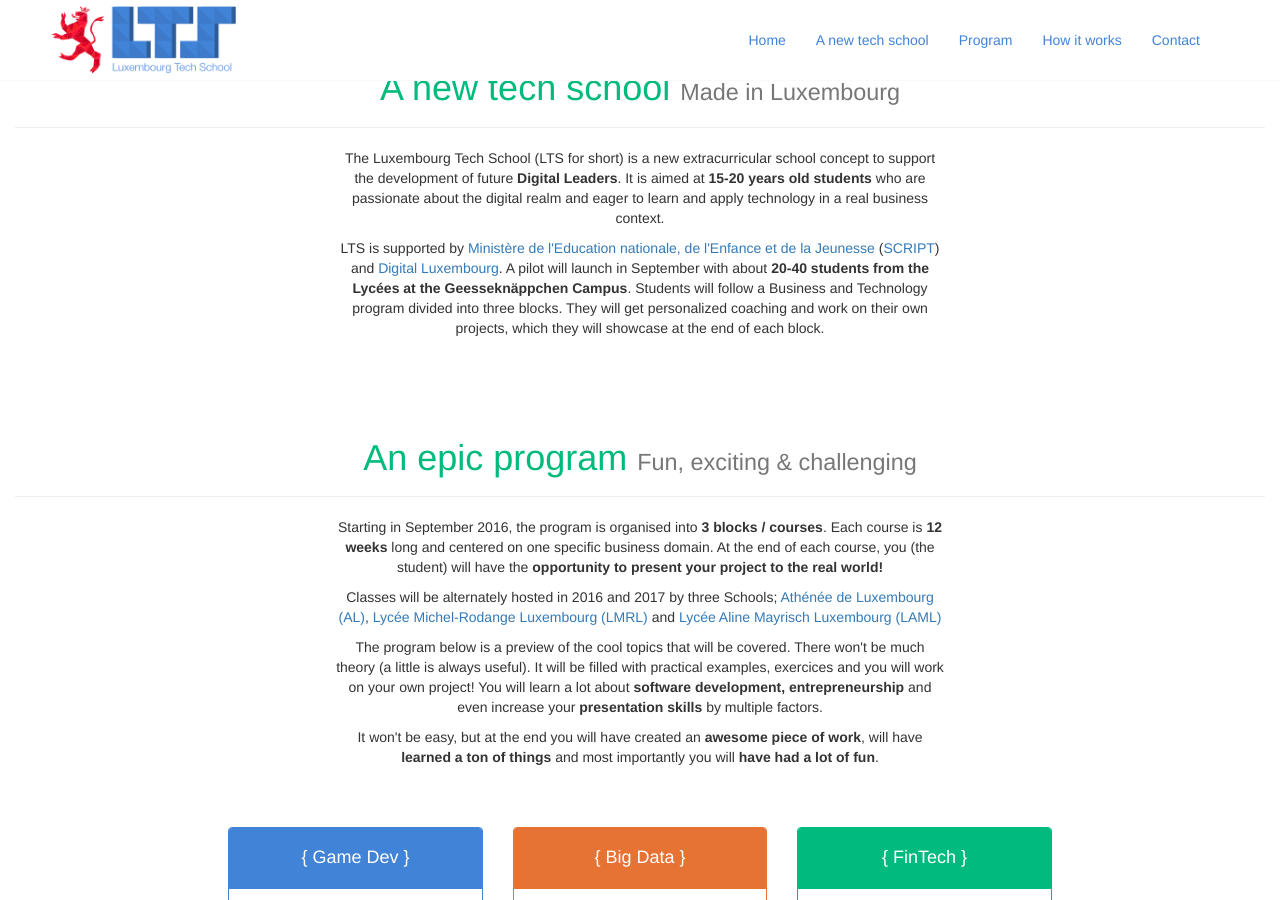
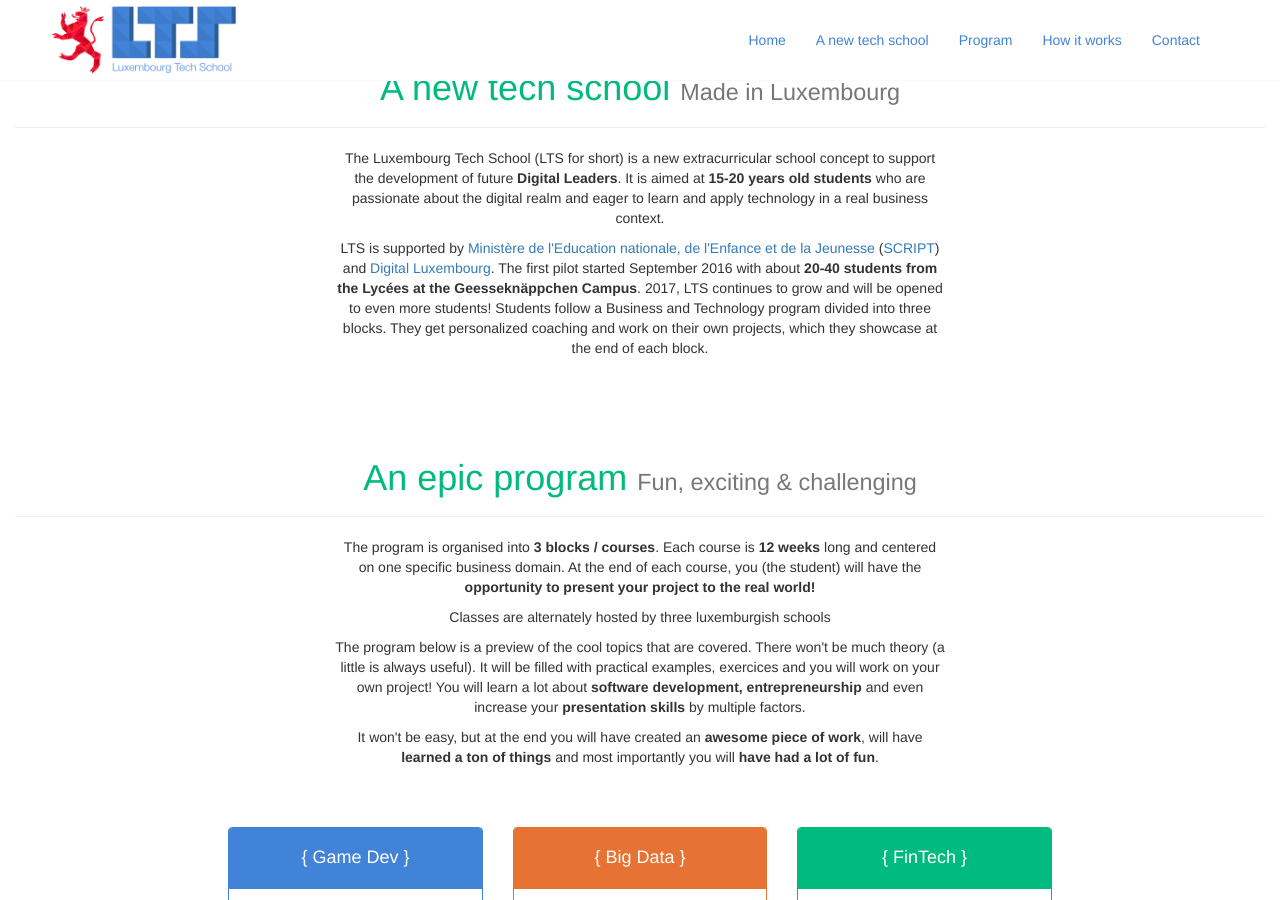
Before and after one commit to LuxembourgTechSchool/luxembourgtechschool.github.io, a Jekyll site: the page built from index.html, in a window 1280 px wide and 900 px high, scrolled down 872 px. Built offline with Jekyll 4.4.1, drawn with Linux system fonts in a browser that asks for light colours; some of the changed text lies outside the part shown.

Commit message:
Add Pitch Event in program and fix text

```diff
--- a/index.html
+++ b/index.html
@@ -57,7 +57,7 @@ layout: default
           The Luxembourg Tech School (LTS for short) is a new extracurricular school concept to support the development of future <strong>Digital Leaders</strong>. It is aimed at <strong>15-20 years old students</strong> who are passionate about the digital realm and eager to learn and apply technology in a real business context.
         </p>
         <p>
-          LTS is supported by <a href="http://portal.education.lu/script/" target="_blank">Ministère de l'Education nationale, de l'Enfance et de la Jeunesse</a> (<a href="http://portal.education.lu/script/" target="_blank">SCRIPT</a>) and <a href="http://www.digital-luxembourg.public.lu/" target="_blank">Digital Luxembourg</a>. A pilot will launch in September with about <strong>20-40 students from the Lycées at the Geesseknäppchen Campus</strong>. Students will follow a Business and Technology program divided into three blocks. They will get personalized coaching and work on their own projects, which they will showcase at the end of each block.
+          LTS is supported by <a href="http://portal.education.lu/script/" target="_blank">Ministère de l'Education nationale, de l'Enfance et de la Jeunesse</a> (<a href="http://portal.education.lu/script/" target="_blank">SCRIPT</a>) and <a href="http://www.digital-luxembourg.public.lu/" target="_blank">Digital Luxembourg</a>. The first pilot started September 2016 with about <strong>20-40 students from the Lycées at the Geesseknäppchen Campus</strong>. 2017, LTS continues to grow and will be opened to even more students! Students follow a Business and Technology program divided into three blocks. They get personalized coaching and work on their own projects, which they showcase at the end of each block.
         </p>
         </div>
       </div>
@@ -81,11 +81,11 @@ layout: default
 
       <div class="row">
         <div class="col-md-6 col-md-offset-3">
-          <p>Starting in September 2016, the program is organised into <strong>3 blocks / courses</strong>. Each course is <strong>12 weeks</strong> long and centered on one specific business domain. At the end of each course, you (the student) will have the <strong>opportunity to present your project to the real world!</strong></p>
+          <p>The program is organised into <strong>3 blocks / courses</strong>. Each course is <strong>12 weeks</strong> long and centered on one specific business domain. At the end of each course, you (the student) will have the <strong>opportunity to present your project to the real world!</strong></p>
 
-          <p>Classes will be alternately hosted in 2016 and 2017 by three Schools; <a href="http://www.al.lu/" target="_blank">Athénée de Luxembourg (AL)</a>, <a href="http://www.lmrl.lu/" target="_blank">Lycée Michel-Rodange Luxembourg (LMRL)</a> and <a href="http://www.laml.lu/" target="_blank">Lycée Aline Mayrisch Luxembourg (LAML)</a> </p>
+          <p>Classes are alternately hosted by three luxemburgish schools</p>
 
-          <p>The program below is a preview of the cool topics that will be covered. There won't be much theory (a little is always useful). It will be filled with practical examples, exercices and you will work on your own project! You will learn a lot about <strong>software development, entrepreneurship</strong> and even increase your <strong>presentation skills</strong> by multiple factors.
+          <p>The program below is a preview of the cool topics that are covered. There won't be much theory (a little is always useful). It will be filled with practical examples, exercices and you will work on your own project! You will learn a lot about <strong>software development, entrepreneurship</strong> and even increase your <strong>presentation skills</strong> by multiple factors.
 
           <p>It won't be easy, but at the end you will have created an <strong>awesome piece of work</strong>, will have <strong>learned a ton of things</strong> and most importantly you will <strong>have had a lot of fun</strong>.</p>
 
@@ -112,10 +112,11 @@ layout: default
               <li class="list-group-item">Games, business, serious games</li> <!-- Rephrase -->
               <li class="list-group-item">Sharpen your coding skills</li>
               <li class="list-group-item">Learn game development toolkits</li>
+              <li class="list-group-item">Pitch Event</li>
             </ul>
 
             <div class="panel-footer">
-              <strong>September to December 2016</strong>
+              <strong>September to December</strong>
             </div>
           </div>
         </div>
@@ -132,10 +133,11 @@ layout: default
               <li class="list-group-item">Analyse online reviews</li>
               <li class="list-group-item">Code with Python and ML libraries</li>
               <li class="list-group-item">Learn all about Cloud Computing</li>
+              <li class="list-group-item">Pitch Event</li>
             </ul>
 
             <div class="panel-footer">
-              <strong>January to March 2017</strong>
+              <strong>January to March</strong>
             </div>
           </div>
         </div>
@@ -152,10 +154,11 @@ layout: default
               <li class="list-group-item">Blockchain, Crowdfunding, ...</li>
               <li class="list-group-item">Deep dive into databases</li>
               <li class="list-group-item">Learn security and encryption</li>
+              <li class="list-group-item">Pitch Event</li>
             </ul>
 
             <div class="panel-footer">
-              <strong>April to June 2017</strong>
+              <strong>April to June</strong>
             </div>
           </div>
         </div>
```
